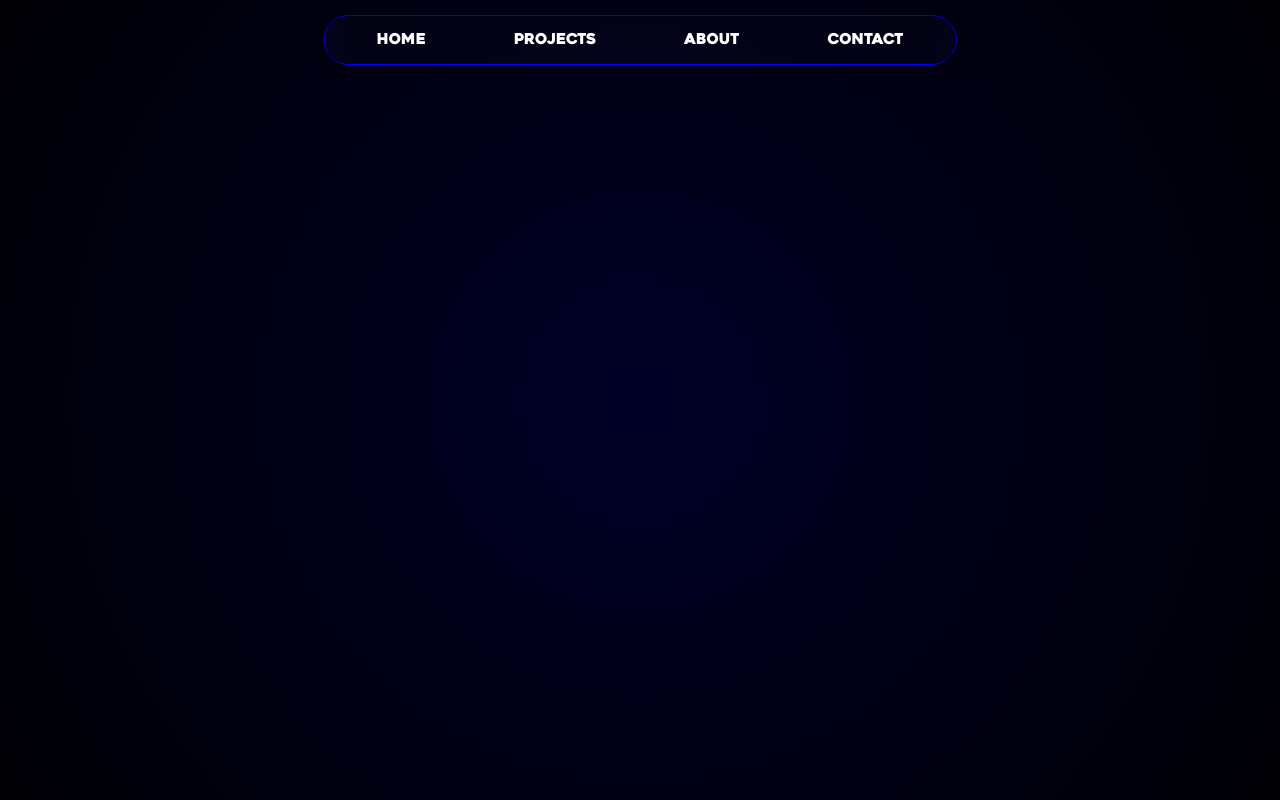
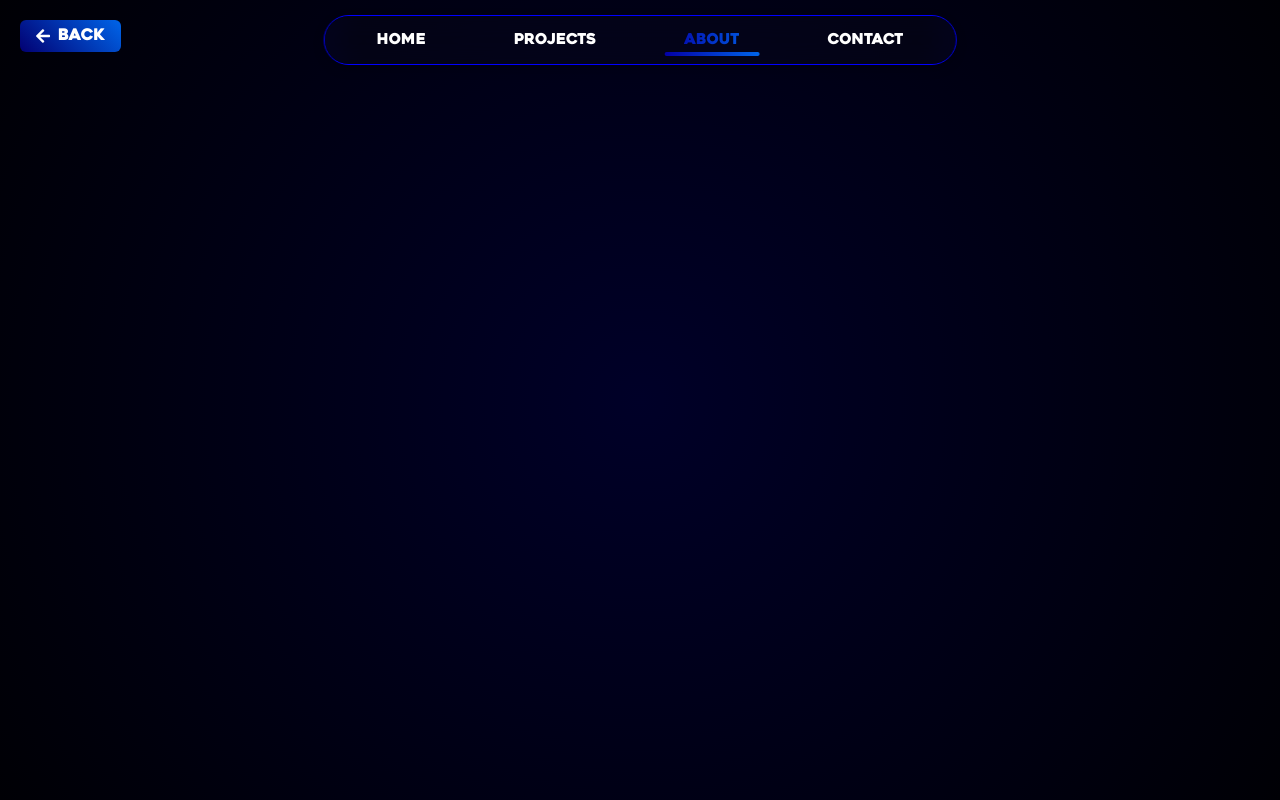
Before and after one commit to SimonOnyszczakHansen/Website, an Angular app: page /about/1 in a window 1280 px wide. Before the commit this address led to /. Built offline with nearby package versions, Linux system fonts and the light colour scheme.

Commit message:
Added router links to about page highlights and updated imports

```diff
--- /dev/null
+++ b/src/app/about-card-details/about-card-details.component.css
@@ -0,0 +1,24 @@
+#button-back {
+    position: fixed;
+    top: 20px;
+    left: 20px;
+    border: none;
+    cursor: pointer;
+    display: inline-flex;
+    align-items: center;
+    font-size: 1rem;
+    color: #ffffff;
+    background: linear-gradient(45deg, #020072, #0065e9);
+    border-radius: 6px;
+    padding: 0.5rem 1rem;
+}
+
+#button-back i {
+    margin-right: 0.5rem;
+}
+
+@media (max-width: 768px) {
+    #button-back {
+        top: 80px;
+    }
+}
--- /dev/null
+++ b/src/app/about-card-details/about-card-details.component.html
@@ -0,0 +1,3 @@
+<button id="button-back" [routerLink]="['/about']" aria-label="Go back">
+    <i class="fas fa-arrow-left"></i> Back
+  </button>
--- a/src/app/about-page/about-page.component.css
+++ b/src/app/about-page/about-page.component.css
@@ -143,6 +143,7 @@ h1, h2, h3, p {
 
 .highlight:hover {
     transform: translateY(-5px);
+    cursor: pointer;
 }
 
 .highlight i {
--- a/src/app/about-page/about-page.component.html
+++ b/src/app/about-page/about-page.component.html
@@ -16,19 +16,19 @@
                         Hi! I'm Simon, a 20-year-old passionate developer with a love for IT and programming.
                     </p>
                     <div class="about-me-highlights">
-                        <div class="highlight">
+                        <div class="highlight" [routerLink]="['/about', 'studying-details']">
                             <i class="fas fa-school"></i>
                             <p>Studying at ZBC Ringsted</p>
                         </div>
-                        <div class="highlight">
+                        <div class="highlight" [routerLink]="['/projects', 'password-generator']">
                             <i class="fas fa-code"></i>
                             <p>Working on a Password Generator</p>
                         </div>
-                        <div class="highlight">
+                        <div class="highlight" [routerLink]="['/about', 'football-details']">
                             <i class="fas fa-futbol"></i>
                             <p>Football Enthusiast</p>
                         </div>
-                        <div class="highlight">
+                        <div class="highlight" [routerLink]="['/about', 'relocation-details']">
                             <i class="fas fa-plane"></i>
                             <p>Open to Relocation anywhere in Denmark</p>
                         </div>
--- a/src/app/about-page/about-page.component.ts
+++ b/src/app/about-page/about-page.component.ts
@@ -1,10 +1,11 @@
 import { Component } from '@angular/core';
 import { FooterComponent } from '../footer/footer.component';
+import { RouterLink } from '@angular/router';
 
 @Component({
   selector: 'app-about',
   standalone: true,
-  imports: [FooterComponent],
+  imports: [FooterComponent, RouterLink],
   templateUrl: './about-page.component.html',
   styleUrls: ['./about-page.component.css'],
 })
--- a/src/app/app.routes.ts
+++ b/src/app/app.routes.ts
@@ -4,6 +4,7 @@ import { ProjectsPageComponent } from './projects-page/projects-page.component';
 import { AboutPageComponent } from './about-page/about-page.component';
 import { ContactPageComponent } from './contact-page/contact-page.component';
 import { ProjectDetailsComponent } from './project-details/project-details.component';
+import { AboutCardDetailsComponent } from './about-card-details/about-card-details.component';
 
 export const routes: Routes = [
     { path: '', redirectTo: 'home', pathMatch: 'full'},
@@ -11,5 +12,6 @@ export const routes: Routes = [
     { path: 'projects', component: ProjectsPageComponent },
     { path: 'projects/:id', component: ProjectDetailsComponent },
     { path: 'about', component: AboutPageComponent },
+    { path: 'about/:id', component: AboutCardDetailsComponent},
     { path: 'contact', component: ContactPageComponent },
 ];
```
Also changed, not shown: src/app/about-card-details/about-card-details.component.ts (added, +13 -0 lines), 1 other file (tests, documents, lock files or other folders).
